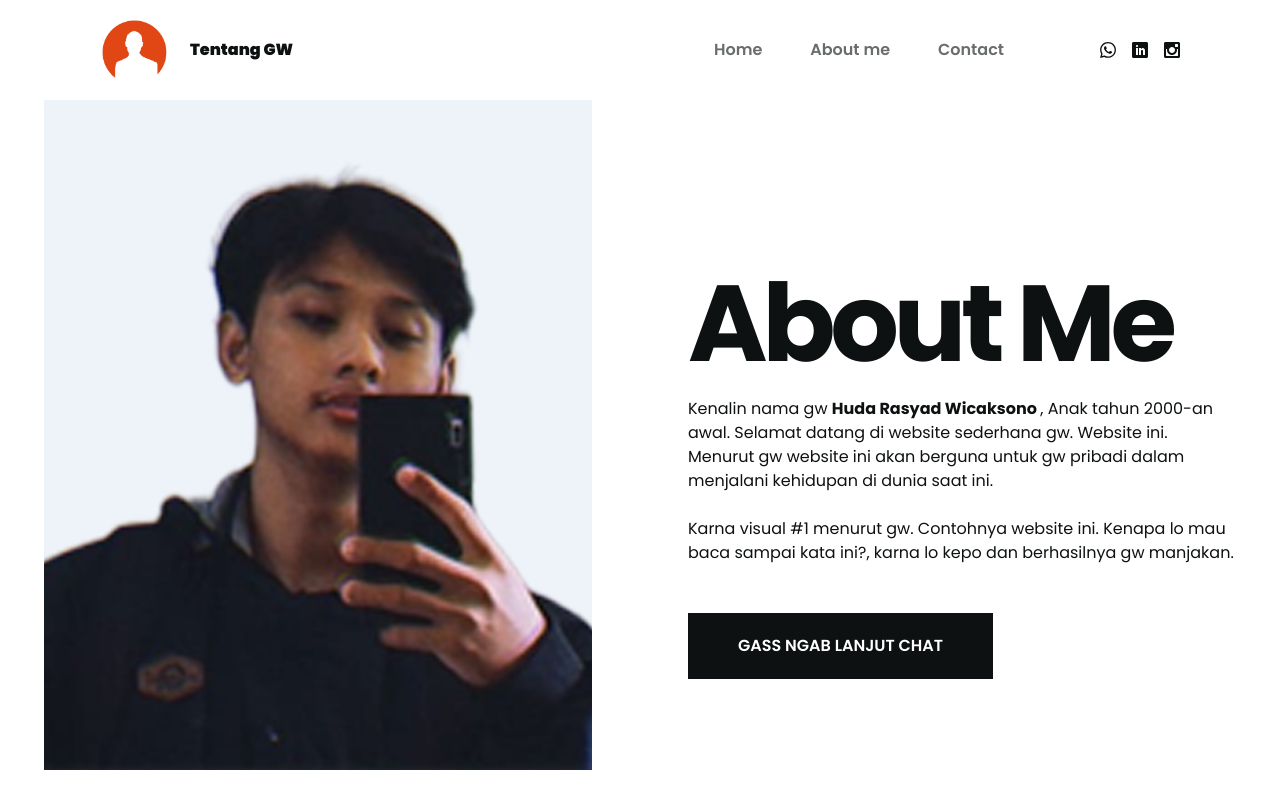
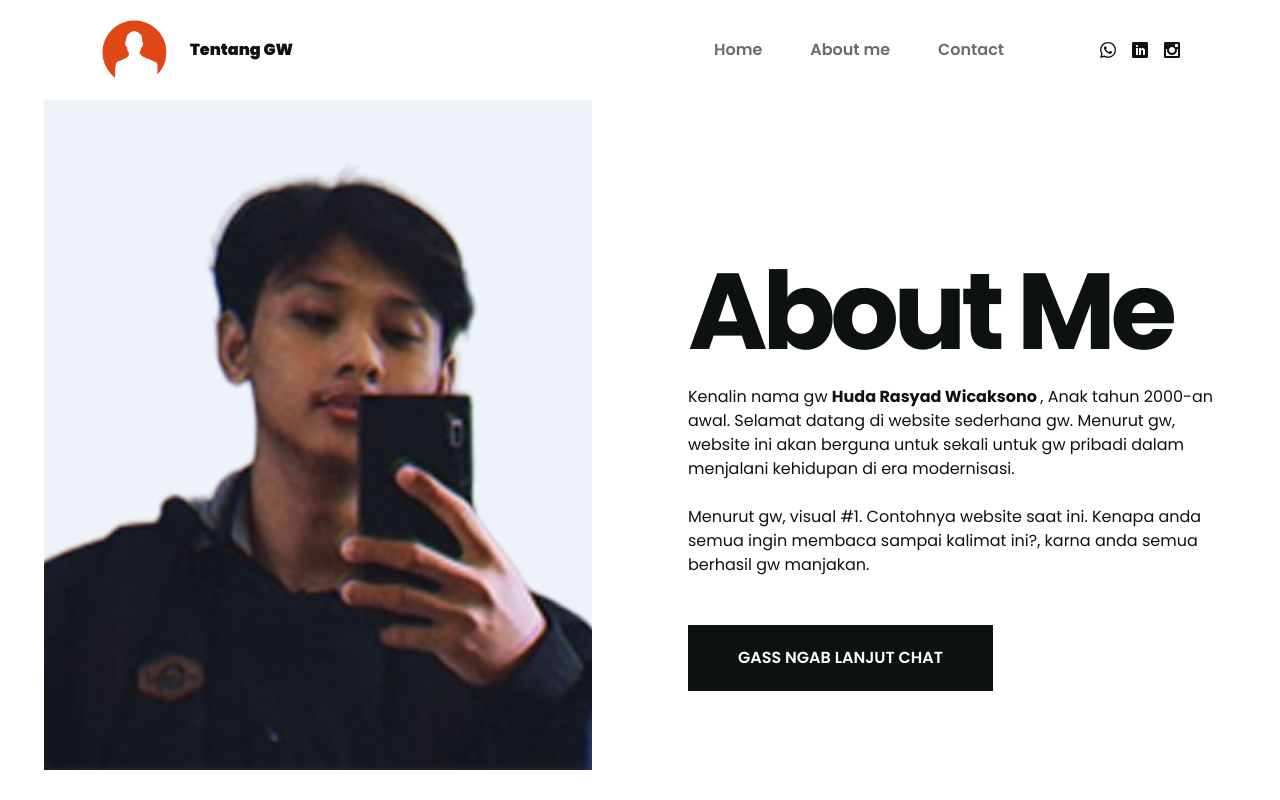
Before and after one commit to indonesia-biner/Testing, a React (Create React App) app: page /about in a window 1280 px wide. Built offline with nearby package versions, Linux system fonts and the light colour scheme.

Commit message:
Perubahan deskripsi pada About.js

```diff
--- a/src/pages/About.js
+++ b/src/pages/About.js
@@ -45,12 +45,12 @@ const About = () => {
           >
             <h1 className="h1 font-primary lg:mt-o mt-[100px] lg:mt-[160px]">About me</h1>
             <p className="mb-12 max-w-sm font-primary font-normal w-4/5 md:container">
-              Kenalin nama gw <b> Huda Rasyad Wicaksono </b>, Anak tahun 2000-an awal. Selamat datang di website sederhana gw. Website ini. Menurut gw website ini akan berguna untuk gw
-              pribadi dalam menjalani kehidupan di dunia saat ini.
+              Kenalin nama gw <b> Huda Rasyad Wicaksono </b>, Anak tahun 2000-an awal. Selamat datang di website sederhana gw. Menurut gw, website ini akan berguna untuk sekali untuk gw
+              pribadi dalam menjalani kehidupan di era modernisasi.
               <br />
               <br />
-              Karna visual #1 menurut gw. Contohnya website ini. Kenapa lo mau baca
-              sampai kata ini?, karna lo kepo dan berhasilnya gw manjakan.
+              Menurut gw, visual #1. Contohnya website saat ini. Kenapa anda semua ingin membaca
+              sampai kalimat ini?, karna anda semua berhasil gw manjakan.
             </p>
 
             <motion.div
```
